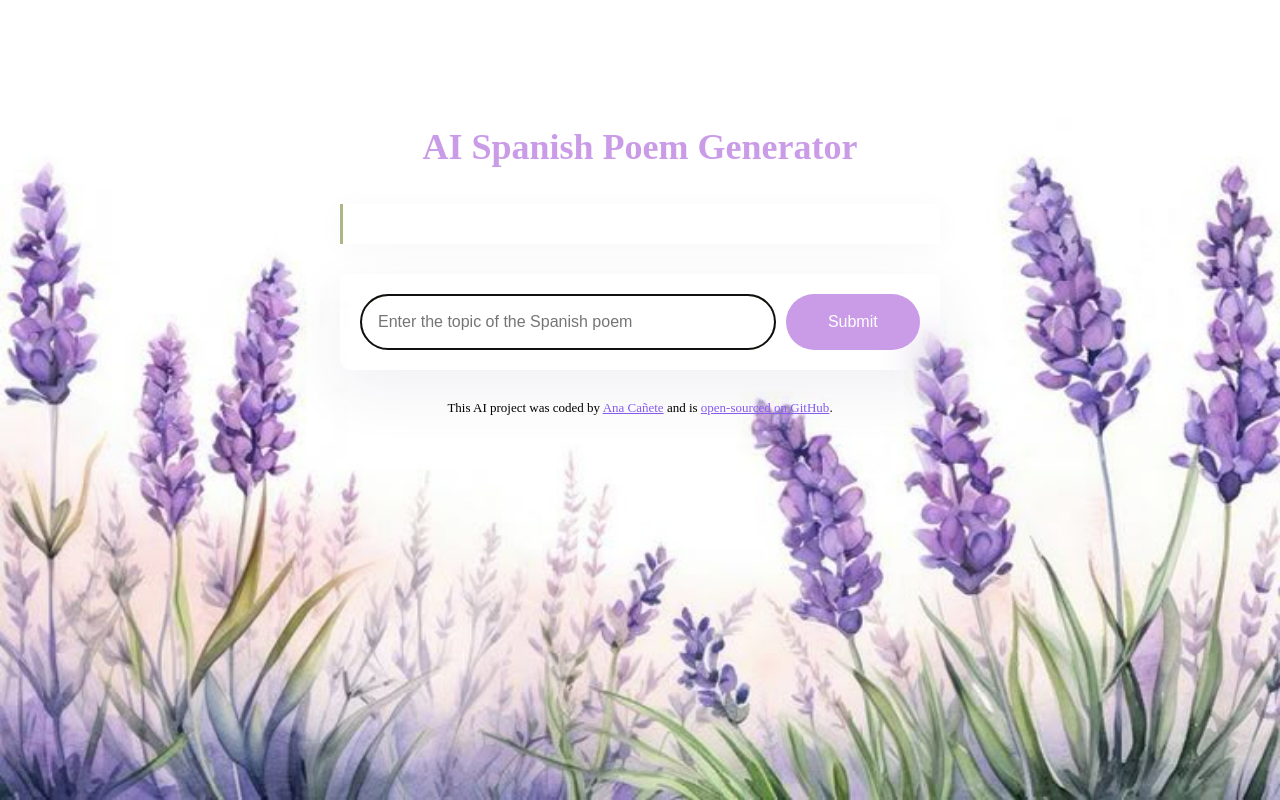
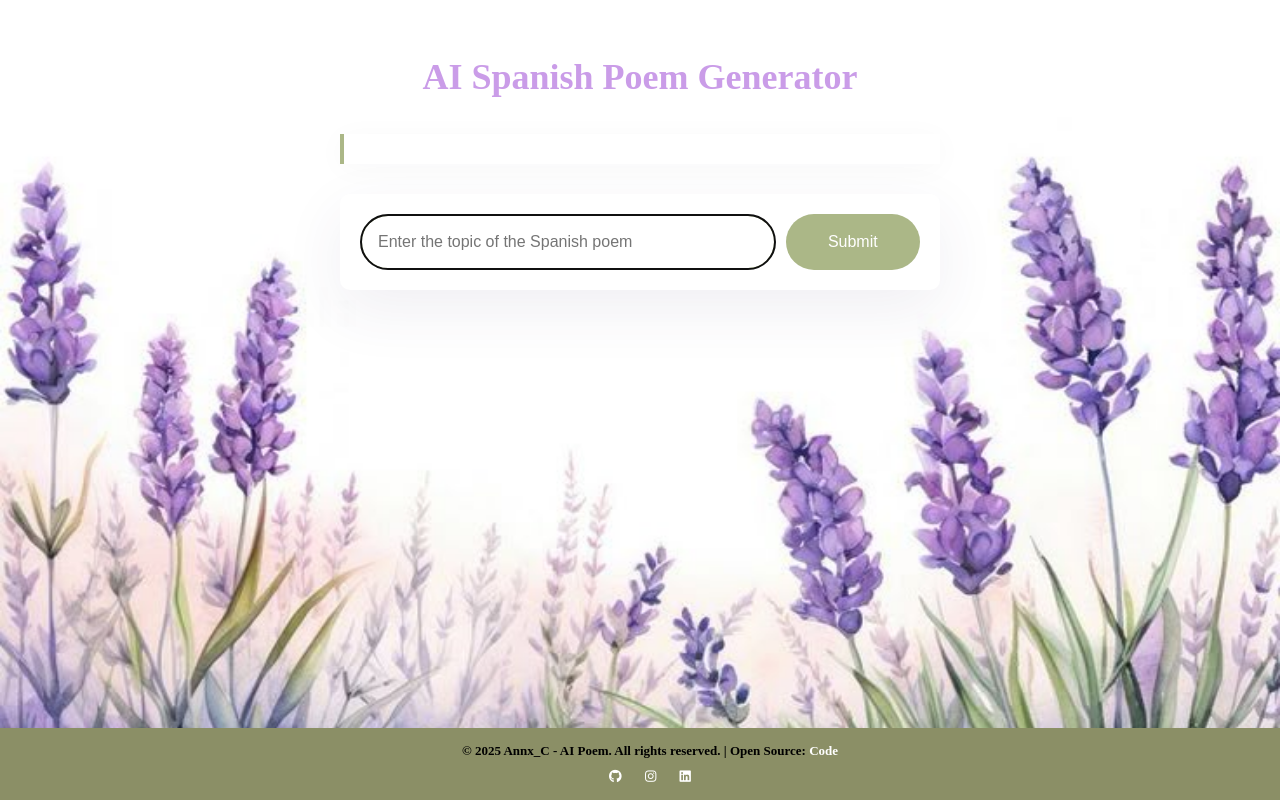
Before and after one commit to annx-c/ai-poem-generator, a plain HTML site: page index.html in a window 1280 px wide. Drawn offline with nearby package versions, Linux system fonts and the light colour scheme.

Commit message:
Improve CSS style

```diff
--- a/index.html
+++ b/index.html
@@ -1,12 +1,17 @@
 <!DOCTYPE html>
 <html lang="en">
+
 <head>
   <meta charset="UTF-8" />
   <meta name="viewport" content="width=device-width, initial-scale=1.0" />
   <script src="https://unpkg.com/typewriter-effect@latest/dist/core.js"></script>
+  <script src="https://cdn.jsdelivr.net/npm/axios@1.6.7/dist/axios.min.js"></script>
+  <link rel="stylesheet" href="https://cdnjs.cloudflare.com/ajax/libs/font-awesome/6.4.2/css/all.min.css">
+
   <link rel="stylesheet" href="src/style.css" />
   <title>AI Spanish Poem Generator</title>
 </head>
+
 <body>
   <div class="container">
     <header>
@@ -18,31 +23,30 @@
       <div class="poem" id="poem"></div>
 
       <form id="poem-generator-form">
-          <input
-            type="text"
-            placeholder="Enter the topic of the Spanish poem"
-            autofocus
-            required
-            autocomplete="off"
-            class="instructions"
-          />
+        <input type="text" placeholder="Enter the topic of the Spanish poem" autofocus required autocomplete="off"
+          class="instructions" id="user-instructions" />
         <input type="submit" class="submit-button" />
       </form>
     </main>
 
+
+  </div>
   <footer>
-        This AI project was coded by
-        <a href="https://github.com/annx-c" target="_blank">Ana Cañete</a>
-        and is
-        <a
-          href="https://github.com/annx-c/ai-poem-generator"
-          target="_blank"
-        >
-          open-sourced on GitHub</a
-        >.
+    <div class="footer-content">
+      <p>© 2025 Annx_C - AI Poem. All rights reserved. | Open Source: <a
+          href="https://github.com/annx-c/ai-poem-generator" target="_blank">Code</a></p>
+      <div class="social-icons">
+        <a href="https://github.com/annx-c" target="_blank"><i class="fab fa-github"></i></a>
+        <a href="https://www.instagram.com/annx_93/?igsh=MXRqeG03aTd2NXA2Mg%3D%3D#" target="_blank"><i
+            class="fab fa-instagram"></i></a>
+        <a href="https://www.linkedin.com/authwall?trk=bf&trkInfo=AQF98MoxK_9AWgAAAZU0TSGosFfVhT9rhJ_G8JPYCZD5SlB1ekKiWiW_yHJr9FJ_hkMJxficMirJdT7alkqOkMlDrafjNZUqa7E1SOjpOTTLfAnHCC_w2kczHYdDKyifEgGah-A=&original_referer=&sessionRedirect=https%3A%2F%2Fwww.linkedin.com%2Fin%2Fana-ca%25C3%25B1ete-815892280%3Futm_source%3Dshare%26utm_campaign%3Dshare_via%26utm_content%3Dprofile%26utm_medium%3Dandroid_app"
+          target="_blank"><i class="fab fa-linkedin"></i></a>
+      </div>
+    </div>
+
   </footer>
-    </div>
 
   <script src="src/index.js"></script>
 </body>
+
 </html>
--- a/src/index.js
+++ b/src/index.js
@@ -13,6 +13,7 @@ function generatePoem(event) {
 
   let instructionsInput = document.querySelector("#user-instructions");
 
+  let apiKey = "b9of4f791t3095ebe30890c6aaeec246";
   let context =
    "User instructions: You are an expert in romantic poems and you love writing short poems. Your mission is to generate a 4-line poem in basic HTML in <p> format and separate each line by adding this image /image/lavender.jpg in each separation in one <img> element except in the last space. Make sure to follow the user instructions. Write the poem directly, do not say that it is in html format and do not include titles. Sign the poem with 'Annx_C AI' inside an element<strong>at the end of the poem on a new line and NOT at the beginning." ;
   let prompt = `Generate a Spanish poem about ${instructionsInput.value}`;
--- a/src/style.css
+++ b/src/style.css
@@ -1,4 +1,7 @@
 body {
+  margin: 0;
+  padding: 0;
+  overflow-x: hidden;
   background-image: url(/image/fondo.jpg);
   background-size: 100% 100%; /* Ajusta la imagen sin recortarla */
   background-position: center; /* Centra la imagen */
@@ -7,11 +10,11 @@ body {
 }
 
 a {
-    color: #885df1;
+  color: #abb787;
 }
 
 .container {
-    margin: 120px auto;
+  margin: 50px auto;
   max-width: 600px;
 }
 
@@ -24,7 +27,7 @@ body {
   font-weight: 800;
   font-size: 36px;
   line-height: 1.5;
-    color: #CA9CE8;
+  color: #ca9ce8;
 }
 
 form {
@@ -38,7 +41,7 @@ body {
 
 .instructions {
   padding: 16px;
-    border: 2px solid #ABB787;
+  border: 2px solid #abb787;
   width: 80%;
   font-size: 16px;
   border-radius: 50px;
@@ -48,7 +51,7 @@ body {
 
 .submit-button {
   margin-left: 10px;
-    background: #CA9CE8;
+  background: #abb787;
   color: white;
   border: none;
   width: 150px;
@@ -58,16 +61,72 @@ body {
 }
 
 .poem {
+  text-align: center;
   font-size: 16px;
   background-color: #fff;
-    padding: 20px;
+  padding: 15px;
   line-height: 2;
-    border-left: 3px solid #ABB787;
+  border-left: 4px solid #abb787;
   box-shadow: 0px 4px 30px 0px rgba(39, 33, 66, 0.03);
 }
 
+.poem p {
+  margin: 0;
+}
+
+.poem strong {
+  color: #abb787;
+}
+
+.poem img {
+  margin: 5px;
+  width: 150px;
+  height: 25px;
+}
+
 footer {
+  position: absolute;
+  bottom: 0;
+  left: 0;
+  width: 100%;
+  background: #8b8f66;
+  padding: 10px;
   text-align: center;
+  overflow: hidden;
+}
+
+footer .footer-content {
+  margin: 5px 20px;
   font-size: 13px;
-    margin-top: 30px;
+  font-weight: 600;
 }
+
+footer .footer-content p {
+  margin: 0;
+}
+
+footer a {
+  color: white;
+  text-decoration: none;
+  font-weight: bold;
+}
+
+footer a:hover {
+  text-decoration: underline;
+  color: #9b59b6;
+}
+
+.social-icons {
+  margin-top: 10px;
+}
+
+.social-icons a {
+  color: white;
+  font-size: 13px;
+  margin: 0 10px;
+  text-decoration: none;
+}
+
+.social-icons a:hover {
+  color: #9b59b6;
+}
```
Also changed, not shown: image/lavender.jpg (added). Lines whose indentation alone changed are shown as unchanged.
